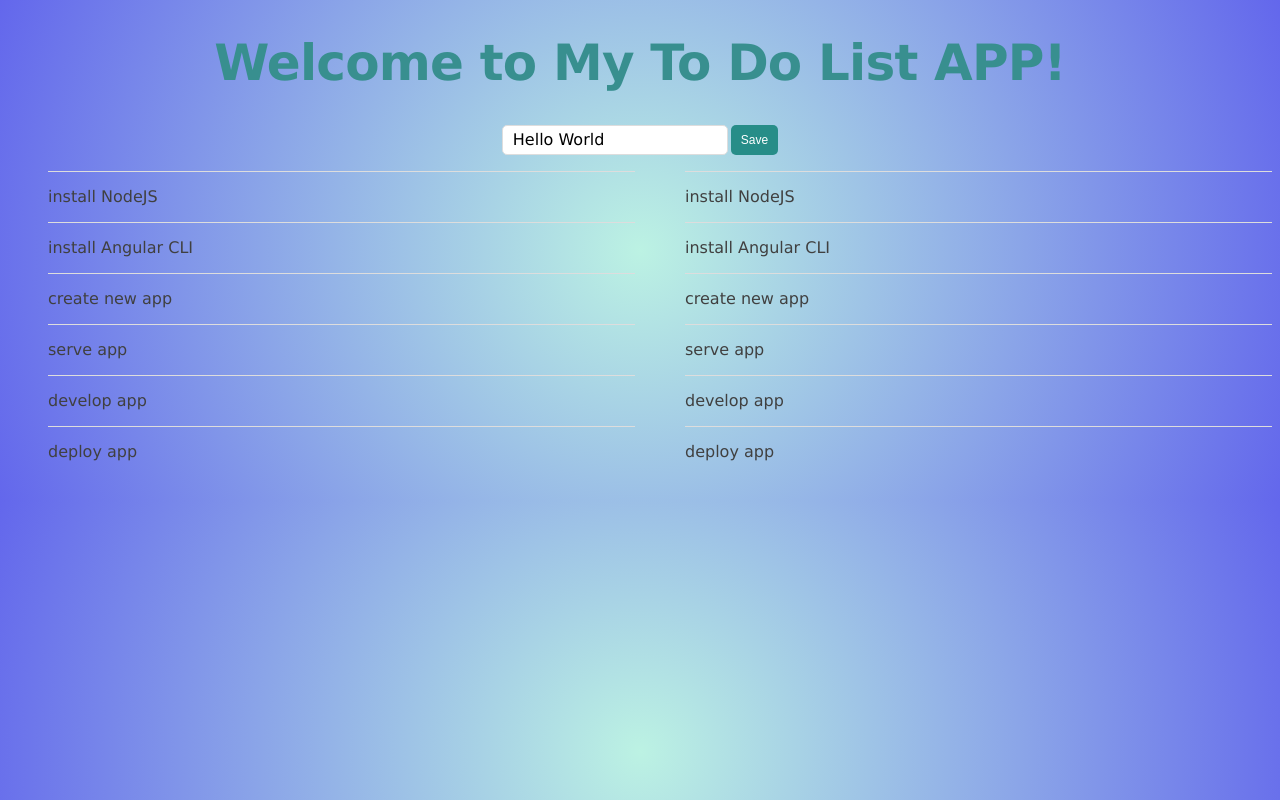
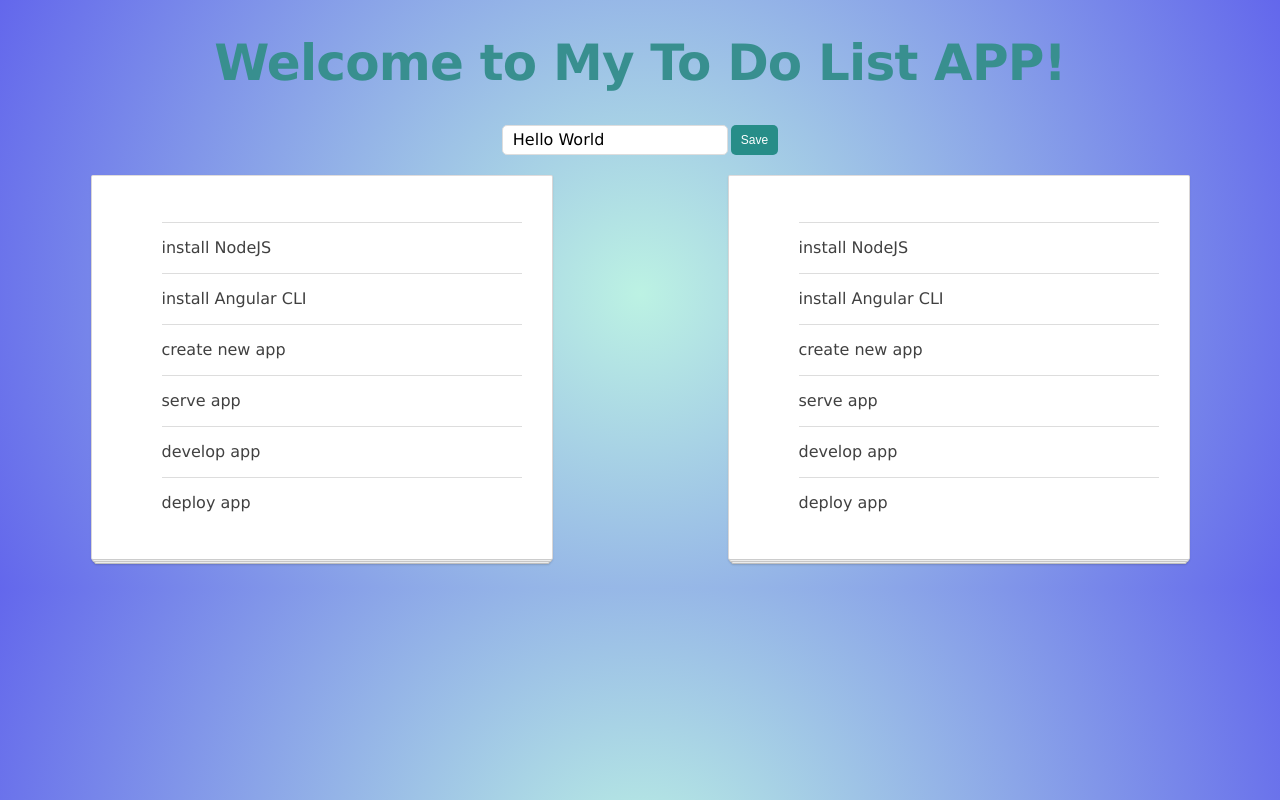
Before and after one commit to ESP420/angular-17-todo-list, an Angular app: page / in a window 1280 px wide. Built offline with nearby package versions, Linux system fonts and the light colour scheme.

Commit message:
todo-service

```diff
--- a/src/app/app.config.ts
+++ b/src/app/app.config.ts
@@ -2,7 +2,8 @@ import { ApplicationConfig } from '@angular/core';
 import { provideRouter } from '@angular/router';
 
 import { routes } from './app.routes';
+import { TodoListService } from './services/todo-list.service';
 
 export const appConfig: ApplicationConfig = {
-  providers: [provideRouter(routes)]
+  providers: [provideRouter(routes), TodoListService]
 };
--- /dev/null
+++ b/src/app/services/todo-list.service.ts
@@ -0,0 +1,20 @@
+import { Injectable } from '@angular/core';
+import { TodoItem } from '../interfaces/todo-item';
+
+@Injectable({
+  providedIn: 'root'
+})
+export class TodoListService {
+  private todoList: TodoItem[] = [
+    { title: 'install NodeJS' },
+    { title: 'install Angular CLI' },
+    { title: 'create new app' },
+    { title: 'serve app' },
+    { title: 'develop app' },
+    { title: 'deploy app' },
+  ];
+  constructor() { }
+  public getTodoList(): Array<TodoItem> {
+    return this.todoList
+  }
+}
--- a/src/app/shared/list-manager/list-manager.component.html
+++ b/src/app/shared/list-manager/list-manager.component.html
@@ -1,7 +1,7 @@
 <div class="container-todo">
     <app-input-button-unit (submit)="addItem($event)"></app-input-button-unit>
-    <div class="grid-list">
-        <div>
+    <div class="grid-list ">
+        <div class="todo-app">
             <ul>
                 <li *ngFor="let todoItem of todoList">
                     <app-todo-item [item]="todoItem"></app-todo-item>
@@ -9,7 +9,7 @@
 
             </ul>
         </div>
-        <div>
+        <div class="todo-app">
             <ul>
                 @for (item of todoList; track $index) {
                 <li>
--- a/src/app/shared/list-manager/list-manager.component.scss
+++ b/src/app/shared/list-manager/list-manager.component.scss
@@ -3,3 +3,42 @@
     grid-template-columns: repeat(2, 1fr);
   gap: 10px;
 }
+.todo-app {
+    position: relative;
+    width: 400px;
+    padding: 30px 30px 15px;
+    background: white;
+    border: 1px solid;
+    border-color: #dfdcdc #d9d6d6 #ccc;
+    border-radius: 2px;
+    -webkit-box-shadow: 0 1px 2px rgba(0, 0, 0, 0.1);
+    box-shadow: 0 1px 2px rgba(0, 0, 0, 0.1);
+    margin: 20px auto;
+  }
+
+  .todo-app::before, .todo-app::after {
+    content: '';
+    position: absolute;
+    z-index: -1;
+    height: 4px;
+    background: white;
+    border: 1px solid #ccc;
+    border-radius: 2px;
+  }
+
+  .todo-app::after {
+    bottom: -3px;
+    left: 0;
+    right: 0;
+    -webkit-box-shadow: 0 1px 2px rgba(0, 0, 0, 0.1);
+    box-shadow: 0 1px 2px rgba(0, 0, 0, 0.1);
+  }
+
+  .todo-app::before {
+    bottom: -5px;
+    left: 2px;
+    right: 2px;
+    border-color: #c4c4c4;
+    -webkit-box-shadow: 0 1px 2px rgba(0, 0, 0, 0.15);
+    box-shadow: 0 1px 2px rgba(0, 0, 0, 0.15);
+  }
--- a/src/app/shared/list-manager/list-manager.component.ts
+++ b/src/app/shared/list-manager/list-manager.component.ts
@@ -1,9 +1,10 @@
 import { Component, OnInit } from '@angular/core';
-import { TodoItem } from '../../interfaces/todo-item';
 import { CommonModule } from '@angular/common';
 import { RouterOutlet } from '@angular/router';
 import { InputButtonUnitComponent } from '../input-button-unit/input-button-unit.component';
 import { TodoItemComponent } from '../todo-item/todo-item.component';
+import { TodoListService } from '../../services/todo-list.service';
+import { TodoItem } from '../../interfaces/todo-item';
 
 @Component({
   selector: 'app-list-manager',
@@ -13,16 +14,11 @@ import { TodoItemComponent } from '../todo-item/todo-item.component';
   styleUrls: ['./list-manager.component.scss']
 })
 export class ListManagerComponent implements OnInit {
-  todoList: TodoItem[] = [
-    { title: 'install NodeJS' },
-    { title: 'install Angular CLI' },
-    { title: 'create new app' },
-    { title: 'serve app' },
-    { title: 'develop app' },
-    { title: 'deploy app' },
-  ];
 
-  constructor() { }
+  todoList!: TodoItem[]
+  constructor(private todoListService: TodoListService) {
+    this.todoList = this.todoListService.getTodoList();
+  }
 
   ngOnInit(): void {
   }
```
Also changed, not shown: 1 other file (tests, documents, lock files or other folders).
